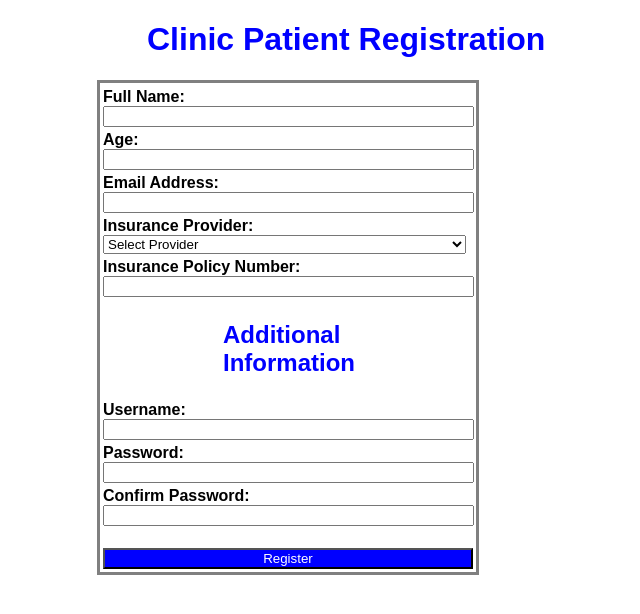
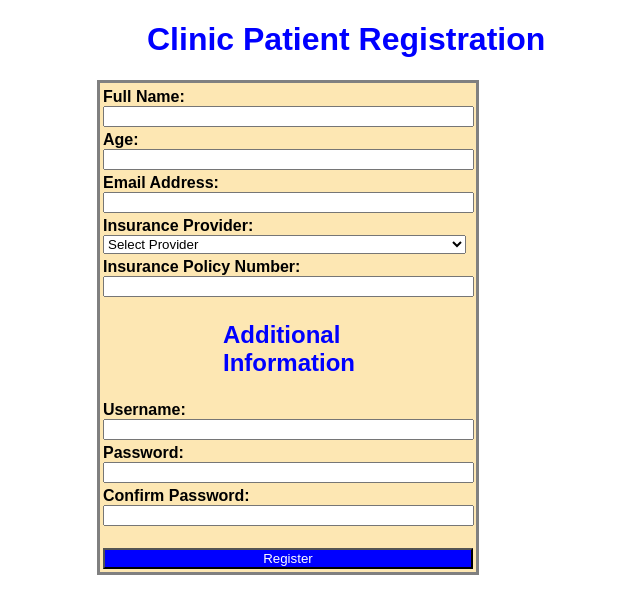
Before and after one commit to mustafatausif2002/WT_Fall_25-26, a PHP site: page /lab1.php in a window 1280 px wide. Shown: the top 614 px of the page, without its empty margins (411-1051 px from the left). Run offline with PHP 8.4, Linux system fonts and the light colour scheme.

Commit message:
lab task done

```diff
--- a/Mid/Lab Task 1/lab1.php
+++ b/Mid/Lab Task 1/lab1.php
@@ -6,11 +6,12 @@
         table{
             border-style: solid;
             position: center;
-            background: light;
+            background: #FDE7B3;
+            width:50%;
         }
     </style>
 </head>
-<body style="font-family: Arial; background-color:; justify-content:center; padding:0 0 0 500px">
+<body style="font-family: Arial;; justify-content:center; padding:0 0 0 500px">
 
 
     <h1 style="color:Blue;padding:0 0 0 50px">Clinic Patient Registration </h1>
@@ -19,7 +20,7 @@
 
 
 
-    <table style="width:50%;" style="width:98%">
+    <table>
         <tr>
     <tr>
         <td>
```
